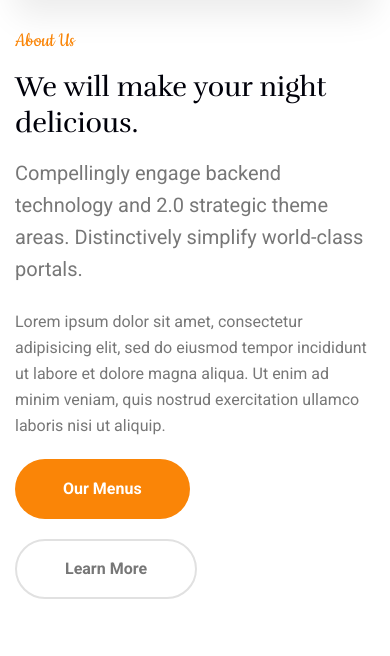
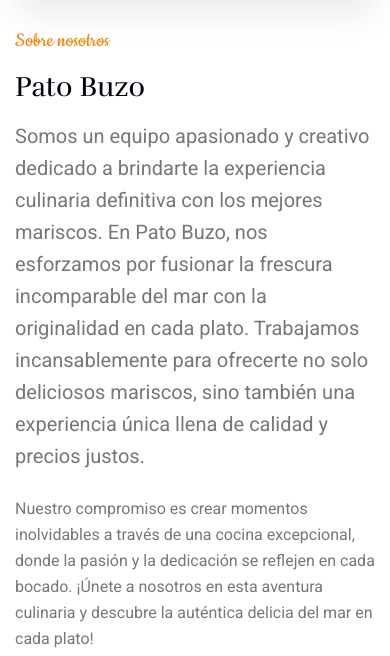
Before and after one commit to Ivonnemtz96/patoBuzo, a PHP site: page / in a window 390 px wide. Shown: the part 891-1547 px from the top of the page. Run offline with PHP 8.4, Linux system fonts and the light colour scheme; some libraries are stand-ins or nearby versions.

Commit message:
se cambian textos

```diff
--- a/modules/index.php
+++ b/modules/index.php
@@ -176,29 +176,30 @@
                         <img src="assets/img/about/about-img-8-2.jpg" alt="About Us Image" />
                     </div>
                     <div class="border-exp-box">
-                        <span class="counter text-theme">27</span>
-                        <p class="exp-text text-xs mb-0">Year Experience</p>
+                        <span class="counter text-theme">7</span>
+                        <p class="exp-text text-xs mb-0">Años de experiencia</p>
                     </div>
                 </div>
             </div>
             <div class="col-lg-6 mb-30 align-self-center">
-                <span class="h3 text-font3 text-theme d-block mb-3">About Us</span>
+                <span class="h3 text-font3 text-theme d-block mb-3">Sobre nosotros</span>
                 <h2 class="sec-title1 mb-lg-35">
-                    We will make your night delicious.
+                    Pato Buzo
                 </h2>
                 <p class="text-20 mb-lg-4 pb-1 lh-32">
-                    Compellingly engage backend technology and 2.0 strategic theme
-                    areas. Distinctively simplify world-class portals.
+                    Somos un equipo apasionado y creativo dedicado a brindarte la experiencia culinaria definitiva con
+                    los mejores mariscos. En Pato Buzo, nos esforzamos por fusionar la frescura incomparable del mar con
+                    la originalidad en cada plato. Trabajamos incansablemente para ofrecerte no solo deliciosos
+                    mariscos, sino también una experiencia única llena de calidad y precios justos.
                 </p>
                 <p class="mb-lg-45">
-                    Lorem ipsum dolor sit amet, consectetur adipisicing elit, sed do
-                    eiusmod tempor incididunt ut labore et dolore magna aliqua. Ut
-                    enim ad minim veniam, quis nostrud exercitation ullamco laboris
-                    nisi ut aliquip.
+                    Nuestro compromiso es crear momentos inolvidables a través de una cocina excepcional, donde la
+                    pasión y la dedicación se reflejen en cada bocado. ¡Únete a nosotros en esta aventura culinaria y
+                    descubre la auténtica delicia del mar en cada plato!
                 </p>
                 <div class="vs-btn-group">
-                    <a href="menu.html" class="vs-btn style1">Our Menus</a>
-                    <a href="menu.html" class="vs-btn style-outline">Learn More</a>
+                    <a href="#menu" class="vs-btn style1">Ver menú</a>
+                    <a href="#gallery" class="vs-btn style-outline">Ver galería</a>
                 </div>
             </div>
         </div>
@@ -216,25 +217,10 @@
                     </div>
                     <div class="media-body">
                         <h2 class="h1 text-white mb-0">
-                            <span class="counter">25</span>
+                            <span class="counter">7</span>
                         </h2>
                         <p class="counter-text text-white text-md mb-0">
-                            Years Of Experience
-                        </p>
-                    </div>
-                </div>
-            </div>
-            <div class="col-sm-6 col-md-auto">
-                <div class="media align-items-center mb-30 d-block d-xl-flex text-center text-xl-left">
-                    <div class="media-icon pb-3 pb-xl-0 pr-xl-15">
-                        <span class="text-theme"><i class="flaticon-chef-1 icon-3x"></i></span>
-                    </div>
-                    <div class="media-body">
-                        <h2 class="h1 text-white mb-0">
-                            <span class="counter">150</span>
-                        </h2>
-                        <p class="counter-text text-white text-md mb-0">
-                            Experienced Worker
+                            Años de experiencia
                         </p>
                     </div>
                 </div>
@@ -249,7 +235,7 @@
                             <span class="counter">200</span>+
                         </h2>
                         <p class="counter-text text-white text-md mb-0">
-                            Happy Customer
+                            Clientes satisfechos
                         </p>
                     </div>
                 </div>
@@ -261,9 +247,9 @@
                     </div>
                     <div class="media-body">
                         <h2 class="h1 text-white mb-0">
-                            <span class="counter">5</span>k+
+                            <span class="counter">15</span>+
                         </h2>
-                        <p class="counter-text text-white text-md mb-0">Branches</p>
+                        <p class="counter-text text-white text-md mb-0">Platillos</p>
                     </div>
                 </div>
             </div>
@@ -273,24 +259,21 @@
 
 <section class="vs-food-box-wrapper food-box-layout3 position-relative link-inherit pt-lg-150 pt-60 pb-lg-120 pb-30"
     id="food-menu">
-    <div class="shape1 position-absolute d-none d-xl-inline-block">
-        <img src="assets/img/food-menu/food-menu-bg-img-3-1.jpg" alt="" />
-    </div>
+
     <div class="container">
         <div class="row justify-content-center">
             <div class="col-md-11 col-lg-9 col-xl-7">
                 <div class="section-title text-center">
-                    <span class="sec-subtitle text-theme h3">Our Menu</span>
-                    <h2 class="sec-title1 mb-1">Food Menu</h2>
+                    <span class="sec-subtitle text-theme h3">Nuestro menú</span>
+                    <h2 class="sec-title1 mb-1">¿Ya los probaste todos?</h2>
                     <div class="sec-line">
                         <img src="assets/img/shape/sec-title-1.png" alt="Section Shape Icon" />
                     </div>
                 </div>
             </div>
         </div>
-        <div class="row vs-carousel arrow-has-margin" data-arrows="true" data-slidetoshow="3" data-mdslidetoshow="2"
-            data-smslidetoshow="1" data-xsslidetoshow="1">
-            <div class="col-xl-4">
+        <div class="row justify-content-center">
+            <div class="col-xl-5 align-items-center">
                 <div class="vs-food-box">
                     <div class="food-image image-scale-hover">
                         <a href="menu-details.html"><img src="assets/img/food-menu/food-menu-img-3-1.jpg"
@@ -307,53 +290,19 @@
                     </div>
                 </div>
             </div>
-            <div class="col-xl-4">
+            <div class="col-xl-5 align-items-center">
                 <div class="vs-food-box">
                     <div class="food-image image-scale-hover">
-                        <a href="menu-details.html"><img src="assets/img/food-menu/food-menu-img-3-2.jpg"
+                        <a href="menu-details.html"><img src="assets/img/food-menu/food-menu-img-3-1.jpg"
                                 alt="Food Image" class="w-100" /></a>
                     </div>
                     <div class="food-content">
-                        <span class="food-price">$36.00</span>
+                        <span class="food-price">$99.99</span>
                         <p class="food-text mb-0 text-xs mb-2">
-                            Red Rice, Tehari, Drinks
+                            Dimer chop, Lau Chingri, Ruti
                         </p>
                         <h3 class="food-title h4 mb-0">
-                            <a href="menu-details.html">Chipotle Chicken Bowl</a>
-                        </h3>
-                    </div>
-                </div>
-            </div>
-            <div class="col-xl-4">
-                <div class="vs-food-box">
-                    <div class="food-image image-scale-hover">
-                        <a href="menu-details.html"><img src="assets/img/food-menu/food-menu-img-3-3.jpg"
-                                alt="Food Image" class="w-100" /></a>
-                    </div>
-                    <div class="food-content">
-                        <span class="food-price">$100</span>
-                        <p class="food-text mb-0 text-xs mb-2">
-                            Morog Polao, Biryani, Soft Drink
-                        </p>
-                        <h3 class="food-title h4 mb-0">
-                            <a href="menu-details.html">Grilled Dry Chicken</a>
-                        </h3>
-                    </div>
-                </div>
-            </div>
-            <div class="col-xl-4">
-                <div class="vs-food-box">
-                    <div class="food-image image-scale-hover">
-                        <a href="menu-details.html"><img src="assets/img/food-menu/food-menu-img-3-4.jpg"
-                                alt="Food Image" class="w-100" /></a>
-                    </div>
-                    <div class="food-content">
-                        <span class="food-price">$19.99</span>
-                        <p class="food-text mb-0 text-xs mb-2">
-                            Sauce, Hot Burger, Soft Drink
-                        </p>
-                        <h3 class="food-title h4 mb-0">
-                            <a href="menu-details.html">Antioxidant Fruits Mix</a>
+                            <a href="menu-details.html">New Stuffed Strawberry</a>
                         </h3>
                     </div>
                 </div>
@@ -369,8 +318,8 @@
         <div class="row justify-content-center">
             <div class="col-md-11 col-lg-9 col-xl-7">
                 <div class="section-title text-center">
-                    <span class="sec-subtitle text-theme h3">Corporate Applications</span>
-                    <h2 class="sec-title1">Our Food Gallery</h2>
+                    <span class="sec-subtitle text-theme h3">Lo mejor del mar hasta tu mesa</span>
+                    <h2 class="sec-title1">Galería</h2>
                     <div class="sec-line">
                         <img src="assets/img/shape/sec-title-1.png" alt="Section Shape Icon" />
                     </div>
@@ -387,10 +336,6 @@
                         <img src="assets/img/gallery/gallery-img-1-6.jpg" class="w-100" alt="Gallery Image" />
                     </div>
                     <div class="gallery-content px-40 py-40" data-overlay="black" data-opacity="7">
-                        <h3 class="gallery-title h4 mb-0 text-white">
-                            <a href="menu-details.html">Philadelphia salmon</a>
-                        </h3>
-                        <span class="gallery-item-author text-white">by Red Parker</span>
                         <a href="assets/img/gallery/gallery-img-1-6.jpg" class="icon-btn popup-image text-body"><i
                                 class="fal fa-eye"></i></a>
                     </div>
@@ -402,10 +347,6 @@
                         <img src="assets/img/gallery/gallery-img-1-7.jpg" class="w-100" alt="Gallery Image" />
                     </div>
                     <div class="gallery-content px-40 py-40" data-overlay="black" data-opacity="7">
-                        <h3 class="gallery-title h4 mb-0 text-white">
-                            <a href="menu-details.html">Grilled Tomato Salad</a>
-                        </h3>
-                        <span class="gallery-item-author text-white">by Vivi Marian</span>
                         <a href="assets/img/gallery/gallery-img-1-7.jpg" class="icon-btn popup-image text-body"><i
                                 class="fal fa-eye"></i></a>
                     </div>
@@ -417,10 +358,6 @@
                         <img src="assets/img/gallery/gallery-img-1-8.jpg" class="w-100" alt="Gallery Image" />
                     </div>
                     <div class="gallery-content px-40 py-40" data-overlay="black" data-opacity="7">
-                        <h3 class="gallery-title h4 mb-0 text-white">
-                            <a href="menu-details.html">Fried Chicken Rice</a>
-                        </h3>
-                        <span class="gallery-item-author text-white">by Jerzzy Lamot</span>
                         <a href="assets/img/gallery/gallery-img-1-8.jpg" class="icon-btn popup-image text-body"><i
                                 class="fal fa-eye"></i></a>
                     </div>
@@ -432,10 +369,6 @@
                         <img src="assets/img/gallery/gallery-img-1-9.jpg" class="w-100" alt="Gallery Image" />
                     </div>
                     <div class="gallery-content px-40 py-40" data-overlay="black" data-opacity="7">
-                        <h3 class="gallery-title h4 mb-0 text-white">
-                            <a href="menu-details.html">Delicious Hamburgers</a>
-                        </h3>
-                        <span class="gallery-item-author text-white">by Suzana Roise</span>
                         <a href="assets/img/gallery/gallery-img-1-9.jpg" class="icon-btn popup-image text-body"><i
                                 class="fal fa-eye"></i></a>
                     </div>
@@ -447,10 +380,6 @@
                         <img src="assets/img/gallery/gallery-img-1-10.jpg" class="w-100" alt="Gallery Image" />
                     </div>
                     <div class="gallery-content px-40 py-40" data-overlay="black" data-opacity="7">
-                        <h3 class="gallery-title h4 mb-0 text-white">
-                            <a href="menu-details.html">Tasty Pizza Wooden</a>
-                        </h3>
-                        <span class="gallery-item-author text-white">by Peter Perker</span>
                         <a href="assets/img/gallery/gallery-img-1-10.jpg" class="icon-btn popup-image text-body"><i
                                 class="fal fa-eye"></i></a>
                     </div>
@@ -467,7 +396,7 @@
     <div class="container z-index-common">
         <div class="section-title text-center">
             <h2 class="sec-title1 text-font3 text-white">
-                Make a <span class="text-theme">Reservation</span>
+                Haz tu <span class="text-theme">reservación</span>
             </h2>
             <div class="sec-line">
                 <img src="assets/img/shape/sec-title-2.png" alt="Section Shape Icon" />
@@ -479,47 +408,43 @@
                     <div class="icon-contact-box mb-10 mb-lg-30 d-flex">
                         <span class="icon pt-1"><i class="fal fa-map-marker-alt fa-3x"></i></span>
                         <div class="media-body ml-15">
-                            <h3 class="box-title mb-1">Our Location</h3>
+                            <h3 class="box-title mb-1">Dirección</h3>
                             <p class="mb-0">
-                                3654 Nasr Street, Mehgine Uptown, Toronto, Canada New York
+                                Blvd. Forjadores manzana 204-lote 5, Guaymitas, San José del Cabo
                             </p>
                         </div>
                     </div>
                     <div class="icon-contact-box mb-10 mb-lg-30 d-flex">
                         <span class="icon pt-1"><i class="fal fa-phone fa-3x"></i></span>
                         <div class="media-body ml-15">
-                            <h3 class="box-title mb-1">Book a table</h3>
+                            <h3 class="box-title mb-1">Reserva tu mesa</h3>
                             <p class="mb-0">
-                                Phone : +1231462-22394256<br />Fax : +12912622438, 4258
+                                <a href="tel:+526246882481" target="_blank">
+                                    Teléfono : 624 688 2481
+                                </a>
                             </p>
                         </div>
                     </div>
                     <div class="icon-contact-box mb-10 mb-lg-30 d-flex">
                         <span class="icon"><i class="fal fa-envelope fa-3x"></i></span>
                         <div class="media-body ml-15">
-                            <h3 class="box-title mb-1">E-mail Us</h3>
+                            <h3 class="box-title mb-1">Escríbenos</h3>
                             <p class="mb-0">
-                                Support: info@example.com<br />Sales: info@example.com
+                                <a href="mailto:patobuzo@outlook.com" target="_blank">
+                                    Correo: patobuzo@outlook.com
+                                </a>
                             </p>
                         </div>
                     </div>
                     <div class="social-links links-has-border">
-                        <h3 class="box-title mb-2">Follow Us</h3>
+                        <h3 class="box-title mb-2">Síguenos en redes sociales</h3>
                         <ul>
                             <li>
                                 <a href="#"><i class="fab fa-facebook-f"></i></a>
                             </li>
-                            <li>
-                                <a href="#"><i class="fab fa-twitter"></i></a>
-                            </li>
+
                             <li>
                                 <a href="#"><i class="fab fa-instagram"></i></a>
-                            </li>
-                            <li>
-                                <a href="#"><i class="fab fa-linkedin-in"></i></a>
-                            </li>
-                            <li>
-                                <a href="#"><i class="fab fa-youtube"></i></a>
                             </li>
                         </ul>
                     </div>
@@ -528,27 +453,27 @@
             <div class="col-lg-6">
                 <form action="#" class="appointment-form1 px-10 py-10 px-sm-30 py-sm-30 px-xl-80 py-xl-80 bg-white">
                     <div class="form-title text-center mb-30">
-                        <h2 class="text-font3">Book a table Easily in online</h2>
+                        <h2 class="text-font3">¡Reserva ahora!</h2>
                     </div>
                     <div class="form-group mb-20">
-                        <input type="text" class="form-control dateTime-pick" placeholder="Select Date & Time" />
+                        <input type="text" class="form-control dateTime-pick" placeholder="Selecciona día y hora" />
                         <i class="fal fa-calendar-alt"></i>
                     </div>
                     <div class="form-group mb-20">
-                        <input type="number" class="form-control" placeholder="Person" />
+                        <input type="number" class="form-control" placeholder="Personas" />
                         <i class="fal fa-user"></i>
                     </div>
                     <div class="form-group mb-20">
-                        <input type="text" class="form-control" placeholder="Your Name" />
+                        <input type="text" class="form-control" placeholder="Nombre" />
                         <i class="fal fa-user"></i>
                     </div>
                     <div class="form-group mb-20">
-                        <input type="number" class="form-control" placeholder="Contact Number" />
+                        <input type="number" class="form-control" placeholder="Teléfono" />
                         <i class="fal fa-phone"></i>
                     </div>
                     <div class="form-btn">
                         <button type="submit" class="vs-btn mask-style1 rounded-0 w-100">
-                            Book Your Table
+                            Reservar
                         </button>
                     </div>
                 </form>
```
